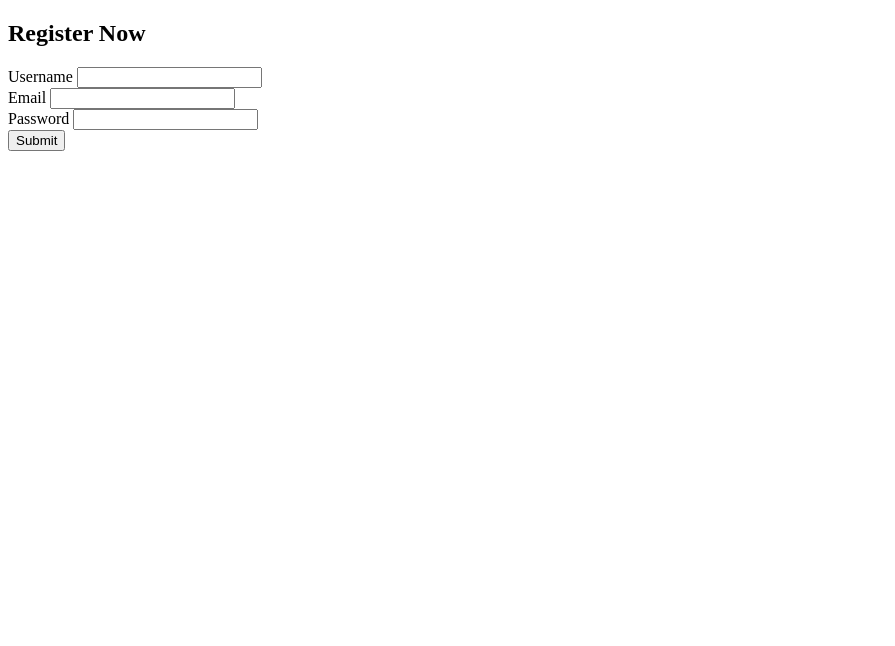
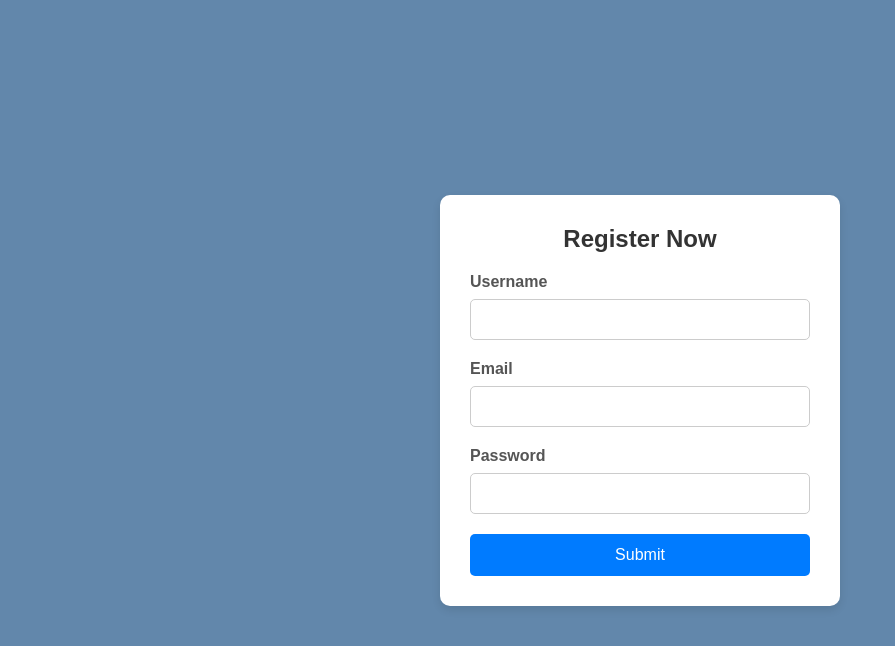
Before and after one commit to keerthana3338/Registration-form, a plain HTML site: page index.html in a window 1280 px wide. Shown: the whole page, without its empty margins (0-895 px from the left). Drawn offline with Linux system fonts and the light colour scheme.

Commit message:
Update style.css

```diff
--- a/style.css
+++ b/style.css
@@ -1,3 +1,89 @@
-.classy-background{
-    background-color:slateblue;
+* {
+    box-sizing: border-box;
+    margin: 0;
+    padding: 0;
+    font-family: 'Arial', sans-serif;
 }
+
+body {
+    display: flex;
+    justify-content: center;
+    align-items: center;
+    height: 100vh;
+    background-color: #6287ab;
+}
+
+.container {
+    background-color: #fff;
+    padding: 30px;
+    border-radius: 10px;
+    box-shadow: 0 4px 8px rgba(0, 0, 0, 0.1);
+    width: 100%;
+    max-width: 400px;
+    transition: transform 0.3s ease, box-shadow 0.3s ease;
+}
+
+.container:hover {
+    transform: translateY(-5px);
+    box-shadow: 0 6px 16px rgba(0, 0, 0, 0.1);
+}
+
+h2 {
+    text-align: center;
+    margin-bottom: 20px;
+    color: #333;
+}
+
+.form-group {
+    margin-bottom: 20px;
+}
+
+label {
+    display: block;
+    margin-bottom: 8px;
+    color: #555;
+    font-weight: bold;
+}
+
+input {
+    width: 100%;
+    padding: 12px;
+    border: 1px solid #ccc;
+    border-radius: 5px;
+    transition: border-color 0.3s ease;
+}
+
+input:focus {
+    border-color: #007BFF;
+    outline: none;
+}
+
+button {
+    width: 100%;
+    padding: 12px;
+    background-color: #007BFF;
+    color: #fff;
+    border: none;
+    border-radius: 5px;
+    cursor: pointer;
+    font-size: 16px;
+    transition: background-color 0.3s ease;
+}
+
+button:hover {
+    background-color: #0056b3;
+}
+
+@media (max-width: 600px) {
+    .container {
+        padding: 20px;
+    }
+
+    h2 {
+        font-size: 24px;
+    }
+
+    input, button {
+        padding: 10px;
+    }
+}
```
